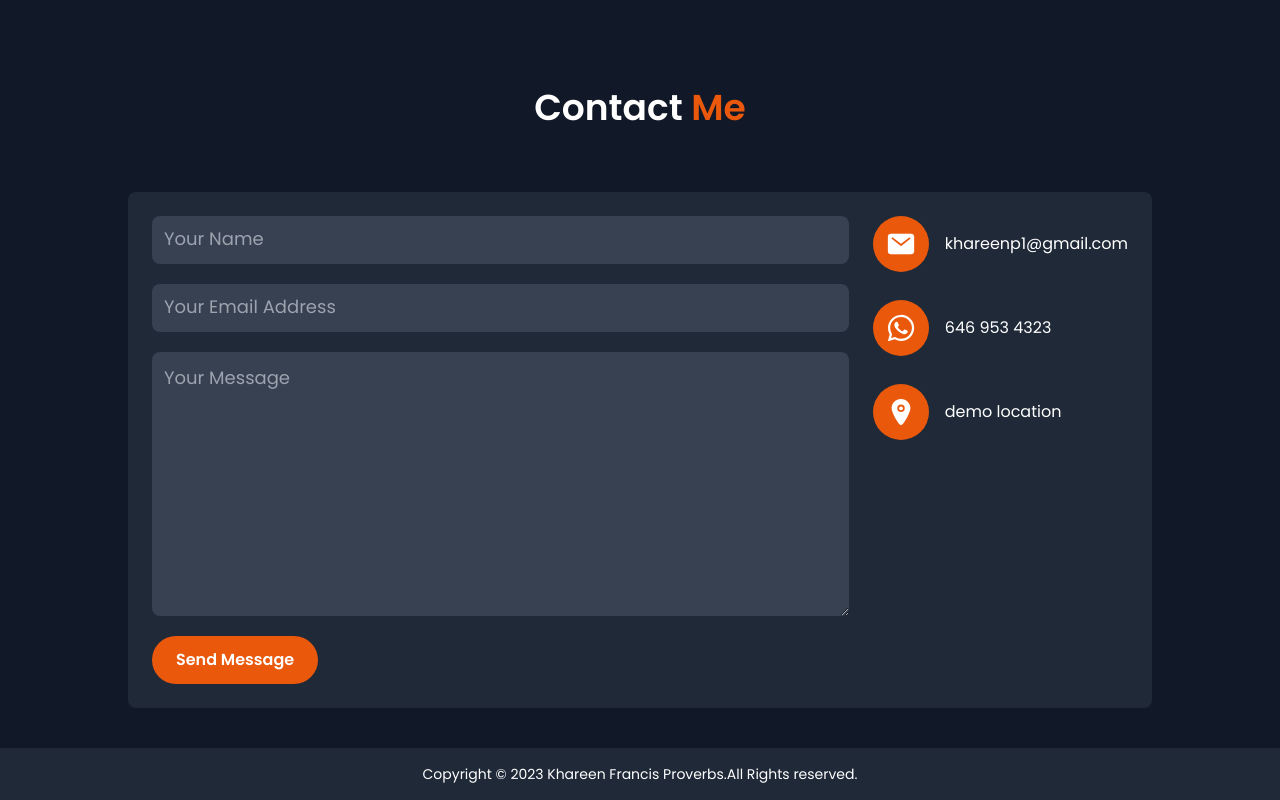
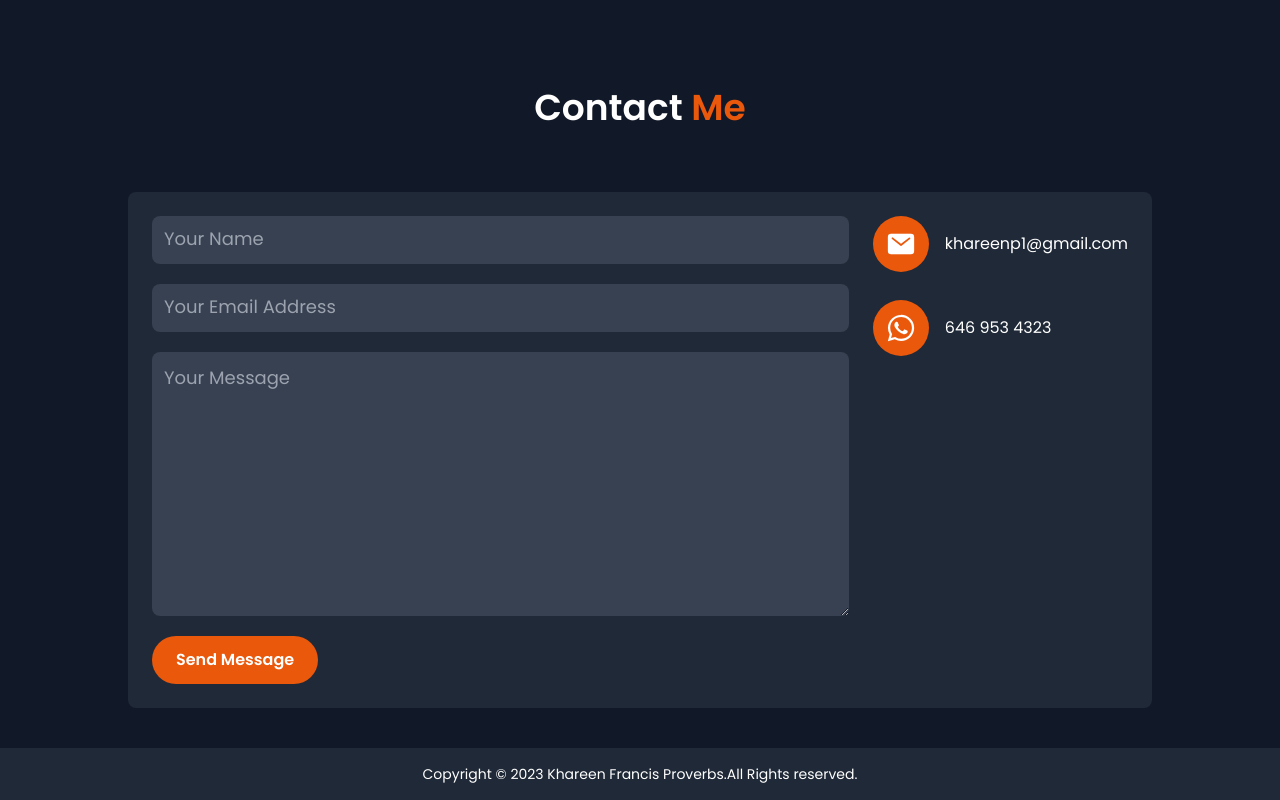
Before and after one commit to khareenp/khareen_portfolio-2, a React (Vite) app: page / in a window 1280 px wide. Shown: the part 2844-3644 px from the top of the page. Built offline with nearby package versions, Linux system fonts and the light colour scheme.

Commit message:
remove location

```diff
--- a/src/components/Contact.jsx
+++ b/src/components/Contact.jsx
@@ -4,10 +4,6 @@ const Contact = () => {
   const contact_info = [
     { logo: "mail", text: "khareenp1@gmail.com" },
     { logo: "logo-whatsapp", text: "646 953 4323" },
-    {
-      logo: "location",
-      text: "demo location",
-    },
   ];
   return (
     <section id="contact" className="py-10 px-3 text-white">
```
